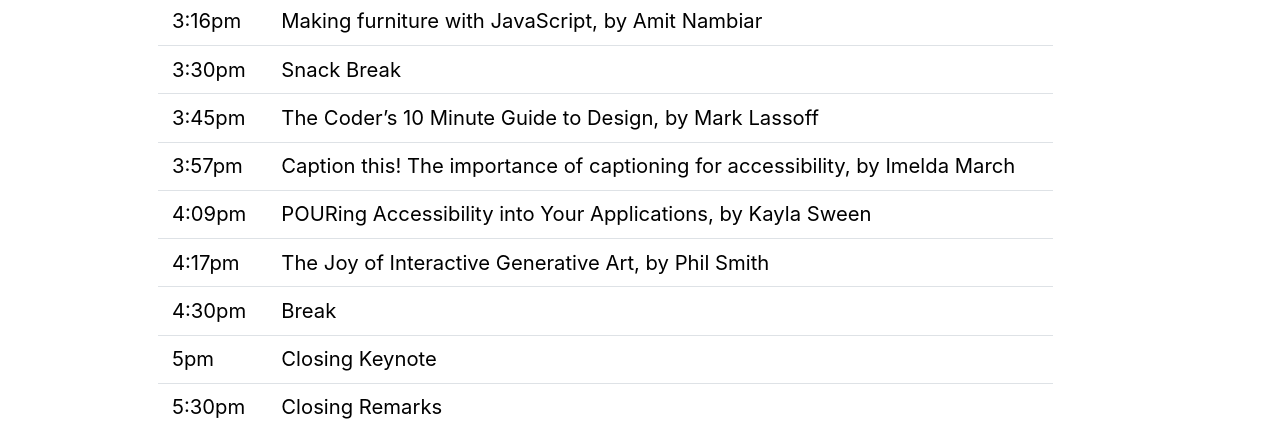
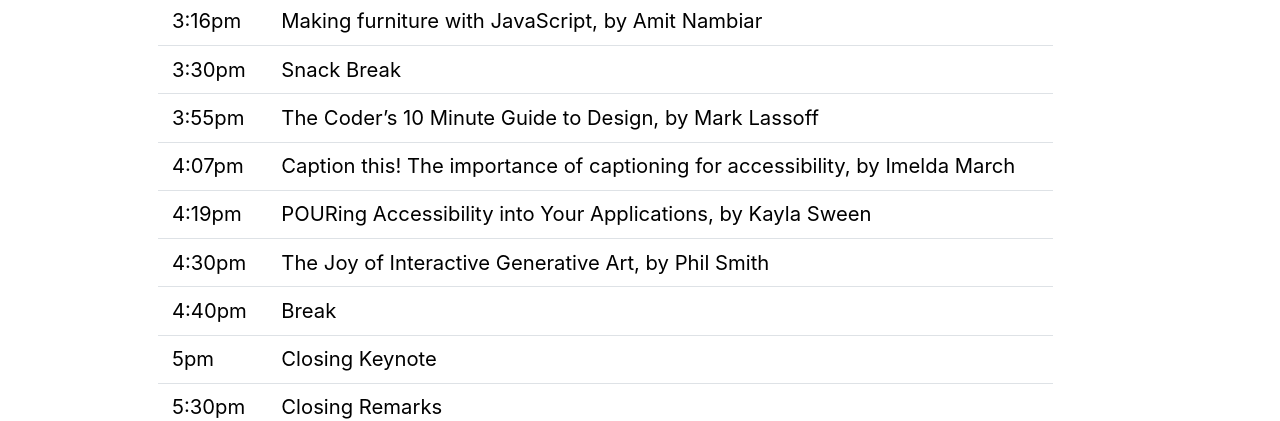
Before and after one commit to promptconf/promptconf.github.io, a Jekyll site: the page built from _pages/schedule.md, in a window 1280 px wide. Shown: the part 1372-1793 px from the top of the page. Built offline with Jekyll 4.4.1, drawn with Linux system fonts in a browser that asks for light colours; some web fonts are replaced.

Commit message:
Tweak break lengths per slack convo

```diff
--- a/_pages/schedule.md
+++ b/_pages/schedule.md
@@ -27,11 +27,11 @@ permalink: /schedule/
 | 3:04pm    | Creating Mixed Reality Experiences - From Zero to Hero!, by Karthickeyan Narasimhan                                              |
 | 3:16pm    | Making furniture with JavaScript, by Amit Nambiar                                                                                |
 | 3:30pm    | Snack Break                                                                                                                      |
-| 3:45pm    | The Coder's 10 Minute Guide to Design, by Mark Lassoff                                                                           |
-| 3:57pm    | Caption this! The importance of captioning for accessibility, by Imelda March                                                    |
-| 4:09pm    | POURing Accessibility into Your Applications, by Kayla Sween                                                                     |
-| 4:17pm    | The Joy of Interactive Generative Art, by Phil Smith                                                                             |
-| 4:30pm    | Break                                                                             |
+| 3:55pm    | The Coder's 10 Minute Guide to Design, by Mark Lassoff                                                                           |
+| 4:07pm    | Caption this! The importance of captioning for accessibility, by Imelda March                                                    |
+| 4:19pm    | POURing Accessibility into Your Applications, by Kayla Sween                                                                     |
+| 4:30pm    | The Joy of Interactive Generative Art, by Phil Smith                                                                             |
+| 4:40pm    | Break                                                                             |
 | 5pm       | Closing Keynote                                                                                                                  |
 | 5:30pm    | Closing Remarks                                                                                                                  |
 {: .schedule }
```
